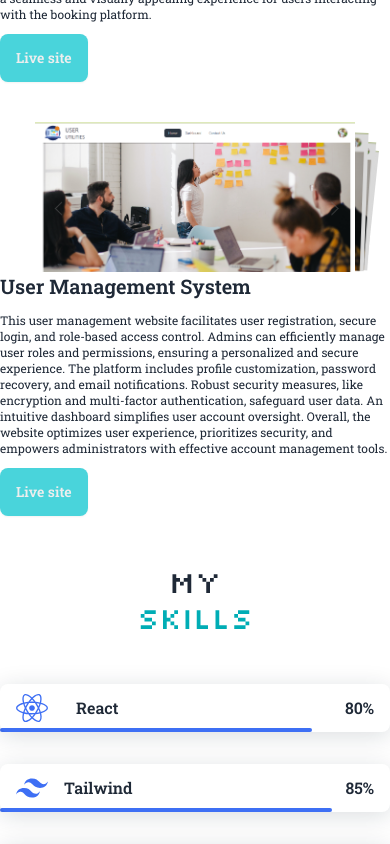
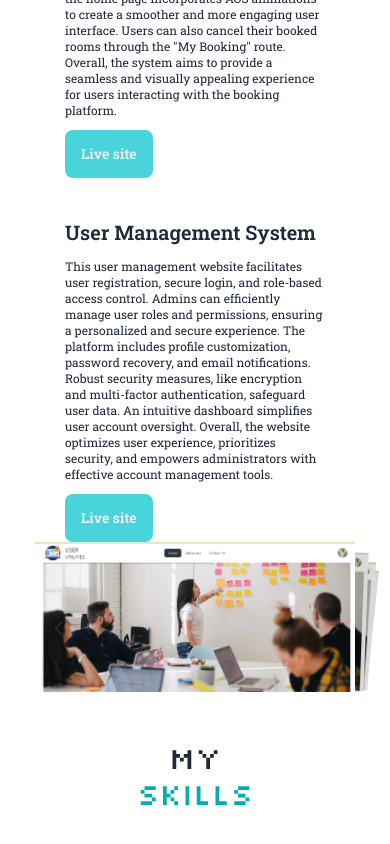
Before and after one commit to JPChoyon/JPChoyon-khan-portfolio, a React (Vite) app: page / in a window 390 px wide. Shown: the part 2140-2984 px from the top of the page. Built offline with nearby package versions, Linux system fonts and the light colour scheme.

Commit message:
responsive problem solve

```diff
--- a/src/Component/Projects/Project.jsx
+++ b/src/Component/Projects/Project.jsx
@@ -23,7 +23,7 @@ const Project = () => {
     <div className="space-y-10">
       <SectionHeader title={"Recent"} subtitle={"Project"}></SectionHeader>
       {/* project 1 */}
-      <div className="flex flex-col md:flex-row md:gap-12 items-center justify-center md:justify-normal">
+      <div className="w-full mx-auto flex flex-col md:flex-row md:gap-12 items-center justify-center md:justify-normal">
         <div className="w-80 md:w-[40%]">
           <Swiper
             effect={"cards"}
@@ -61,7 +61,7 @@ const Project = () => {
             </SwiperSlide>
           </Swiper>
         </div>
-        <div className="space-y-3">
+        <div className="space-y-3 w-8/12">
           <h2 className="font font-semibold text-xl">Hotel Management </h2>
           <p className="text-xs">
             The system allows users to book a room after logging in. Upon
@@ -90,45 +90,8 @@ const Project = () => {
         </div>
       </div>
       {/* project 2 */}
-      <div className="flex flex-col md:flex-row-reverse md:gap-12 items-center justify-center md:justify-normal">
-        <div className="w-80 md:w-[40%]">
-          <Swiper
-            effect={"cards"}
-            grabCursor={true}
-            modules={[EffectCards]}
-            className="mySwiper"
-          >
-            <SwiperSlide>
-              <img
-                className="md:h-72"
-                src={user1}
-                alt="jpchoyonkhan website project picture"
-              />
-            </SwiperSlide>
-            <SwiperSlide>
-              <img
-                className="md:h-72"
-                src={user2}
-                alt="jpchoyonkhan website project picture"
-              />
-            </SwiperSlide>
-            <SwiperSlide>
-              <img
-                className="md:h-72"
-                src={user3}
-                alt="jpchoyonkhan website project picture"
-              />
-            </SwiperSlide>
-            <SwiperSlide>
-              <img
-                className="md:h-72"
-                src={user4}
-                alt="jpchoyonkhan website project picture"
-              />
-            </SwiperSlide>
-          </Swiper>
-        </div>
-        <div className="space-y-3">
+      <div className="flex flex-col md:flex-row items-center justify-center md:justify-normal">
+        <div className="space-y-3 w-8/12">
           <h2 className="font font-semibold text-xl">User Management System</h2>
           <p className="text-xs">
             This user management website facilitates user registration, secure
@@ -147,10 +110,46 @@ const Project = () => {
               target="_blank"
               rel="noopener noreferrer"
             >
-              {" "}
               Live site
             </a>
           </button>
+        </div>
+        <div className="w-80 md:w-3/12">
+          <Swiper
+            effect={"cards"}
+            grabCursor={true}
+            modules={[EffectCards]}
+            className="mySwiper"
+          >
+            <SwiperSlide>
+              <img
+                className="md:h-72 "
+                src={user1}
+                alt="jpchoyonkhan website project picture"
+              />
+            </SwiperSlide>
+            <SwiperSlide>
+              <img
+                className="md:h-72 "
+                src={user2}
+                alt="jpchoyonkhan website project picture"
+              />
+            </SwiperSlide>
+            <SwiperSlide>
+              <img
+                className="md:h-72 "
+                src={user3}
+                alt="jpchoyonkhan website project picture"
+              />
+            </SwiperSlide>
+            <SwiperSlide>
+              <img
+                className="md:h-72 "
+                src={user4}
+                alt="jpchoyonkhan website project picture"
+              />
+            </SwiperSlide>
+          </Swiper>
         </div>
       </div>
     </div>
--- a/src/Component/Skills/Skills.jsx
+++ b/src/Component/Skills/Skills.jsx
@@ -10,7 +10,7 @@ const Skills = () => {
     <div>
       <section className="skills section" id="skills">
         <SectionHeader subtitle={"Skills"} title={"My"}></SectionHeader>
-        <div className="skills__container flex md:items-center flex-col md:flex-row justify-around">
+        <div className="skills__container flex md:items-center flex-col-reverse md:flex-row justify-around">
           <div className="w-auto md:w-[50%]">
             <div className="skills__data">
               <div className="skills__names flex gap-3">
```
